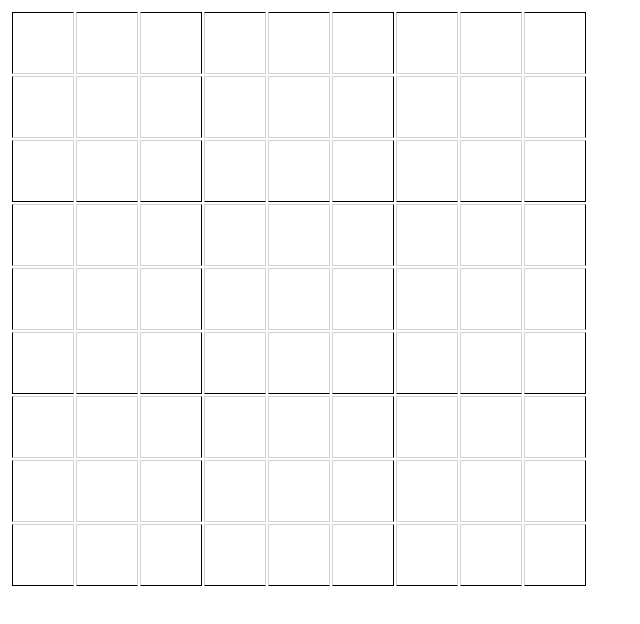
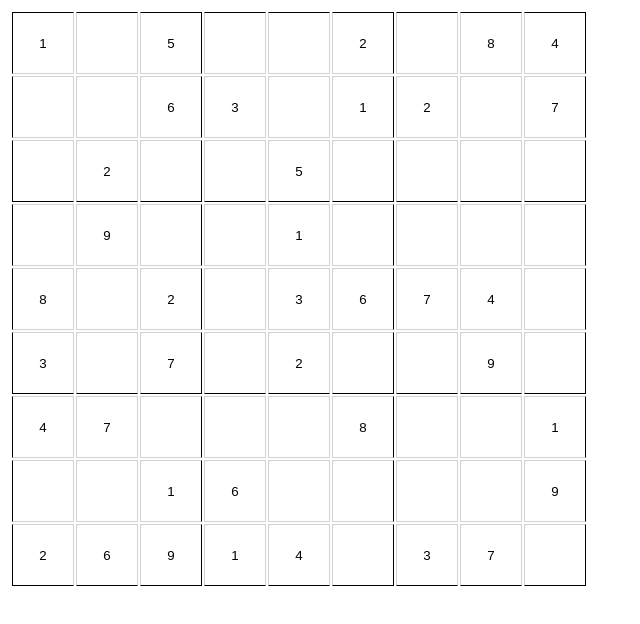
Before and after one commit to masoud-mdar/Sudoku-Solver, a React (Create React App) app in the folder client/: page / in a window 1280 px wide. Shown: the top 624 px of the page, without its empty margins (0-640 px from the left). Built offline with nearby package versions, Linux system fonts and the light colour scheme.

Commit message:
added puzzle

```diff
--- a/client/package.json
+++ b/client/package.json
@@ -6,6 +6,7 @@
     "@testing-library/jest-dom": "^5.12.0",
     "@testing-library/react": "^11.2.7",
     "@testing-library/user-event": "^12.8.3",
+    "axios": "^0.21.1",
     "react": "^17.0.2",
     "react-dom": "^17.0.2",
     "react-scripts": "4.0.3",
--- a/client/src/components/App.js
+++ b/client/src/components/App.js
@@ -1,9 +1,15 @@
 import React, {useState, useEffect} from "react"
+import axios from "axios"
+
 import Square from "./Square"
+
+import {BASE_URL} from "../utils/constants"
+import {puzzlesAndSolutions} from "../utils/puzzles"
 
 const App = () => {
 
     const [cellInput, setCellInput] = useState([])
+    const [selectedPuzzle, setSelectedPuzzle] = useState("")
 
     useEffect(() => {
         let tempArr = []
@@ -11,6 +17,10 @@ const App = () => {
             tempArr.push([])
         }
         setCellInput(tempArr)
+    }, [])
+
+    useEffect(() => {
+        setSelectedPuzzle(puzzlesAndSolutions[0][0])
     }, [])
 
     const handleClick = () => {
@@ -27,7 +37,7 @@ const App = () => {
             let tempArr = coordId.split("")
             tempArr.shift()
             const id = tempArr.join("")
-            console.log(id)
+            //console.log(id)
 
             let tempInputArr = []
 
@@ -40,12 +50,31 @@ const App = () => {
             let onePartValue = onePartValueArr.length > 1 ? onePartValueArr[onePartValueArr.length-1] : value
             tempInputArr[id].push(onePartValue)
 
+            let coordIdArr = coordId.split("")
+            if (coordIdArr.length > 2) {
+                coordIdArr.splice(1,2, (parseInt(id) - 8))
+
+            }
+
+            let finalCoordId = coordIdArr.join("")
+
+            let sendingData = {
+                puzzle: selectedPuzzle,
+                coordinate: finalCoordId,
+                value: onePartValue
+            }
+
+            axios.post(`${BASE_URL}/api/check`, sendingData).then(response => {
+                const {data} = response
+                console.log(data)
+            })
+
             setCellInput(tempInputArr)
 
         }
     }
 
-    //console.log(cellInput)
+    //console.log(selectedPuzzle)
 
 
     return (
@@ -53,7 +82,8 @@ const App = () => {
             <Square
                 data={{
                     handleChange: handleChange,
-                    cellInput: cellInput
+                    cellInput: cellInput,
+                    selectedPuzzle: selectedPuzzle
                 }}
             />
         </div>
--- a/client/src/components/Square.js
+++ b/client/src/components/Square.js
@@ -3,6 +3,13 @@ import React from "react"
 const Square = (props) => {
 
     let tableRow = ["A","B","C","D","E","F","G","H","I"]
+
+    const {selectedPuzzle} = props.data
+    //console.log(selectedPuzzle.length)
+    let selectedPuzzleArr = selectedPuzzle.split("")
+    let puzzleIndexArr = selectedPuzzleArr.map(element => {
+        return element === "." ? false : true
+    })
 
     const tableMaker = (row, d) => {
 
@@ -13,7 +20,14 @@ const Square = (props) => {
         let n = indexFinder - 8
 
         while (n <= indexFinder) {
-            let item = <td key={Math.random() * Math.random()}><span><div className="warning"></div><input type="text" key={Math.random() * Math.random()} id={`${row}${n}`} onChange={props.data.handleChange} value={props.data.cellInput[n]} name="cell" className="cell"></input></span></td>
+            //console.log(n)
+            let item = <td key={Math.random() * Math.random()}>
+                <span>
+                    <div className="warning-row"></div><div className="warning-col"></div><div className="warning-reg"></div>
+                    <input type="text" key={Math.random() * Math.random()} id={`${row}${n}`} onChange={props.data.handleChange} value={puzzleIndexArr[n] ? selectedPuzzleArr[n] : props.data.cellInput[n]} name="cell" className="cell"></input>
+                </span>
+            </td>
+
             tempArr.push(item)
             n++
         }
--- /dev/null
+++ b/client/src/utils/constants.js
@@ -0,0 +1 @@
+export const BASE_URL = "http://localhost:5000"
--- /dev/null
+++ b/client/src/utils/puzzles.js
@@ -0,0 +1,22 @@
+export const puzzlesAndSolutions = [
+    [
+      '1.5..2.84..63.12.7.2..5.....9..1....8.2.3674.3.7.2..9.47...8..1..16....926914.37.',
+      '135762984946381257728459613694517832812936745357824196473298561581673429269145378'
+    ],
+    [
+      '5..91372.3...8.5.9.9.25..8.68.47.23...95..46.7.4.....5.2.......4..8916..85.72...3',
+      '568913724342687519197254386685479231219538467734162895926345178473891652851726943'
+    ],
+    [
+      '..839.7.575.....964..1.......16.29846.9.312.7..754.....62..5.78.8...3.2...492...1',
+      '218396745753284196496157832531672984649831257827549613962415378185763429374928561'
+    ],
+    [
+      '.7.89.....5....3.4.2..4..1.5689..472...6.....1.7.5.63873.1.2.8.6..47.1..2.9.387.6',
+      '473891265851726394926345817568913472342687951197254638734162589685479123219538746'
+    ],
+    [
+      '82..4..6...16..89...98315.749.157.............53..4...96.415..81..7632..3...28.51',
+      '827549163531672894649831527496157382218396475753284916962415738185763249374928651'
+    ]
+  ];
```
Also changed, not shown: 1 other file (tests, documents, lock files or other folders).
